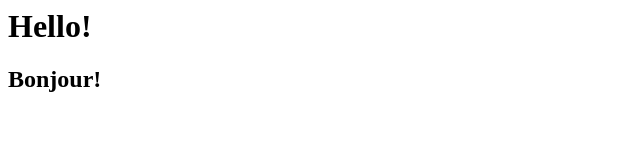
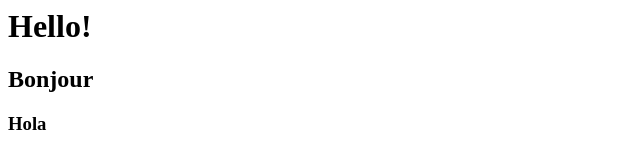
Before and after one commit to derxiang/RideShare-WebApp, a plain HTML site: page index.html in a window 1280 px wide. Shown: the full height of the page, 0-640 px from the left. Drawn offline with Linux system fonts and the light colour scheme.

Commit message:
Update index.html

```diff
--- a/index.html
+++ b/index.html
@@ -1,2 +1,3 @@
 <h1>Hello!</h1>
-<h2>Bonjour!</h2>
+<h2>Bonjour</h2>
+<h3>Hola</h3>
```
